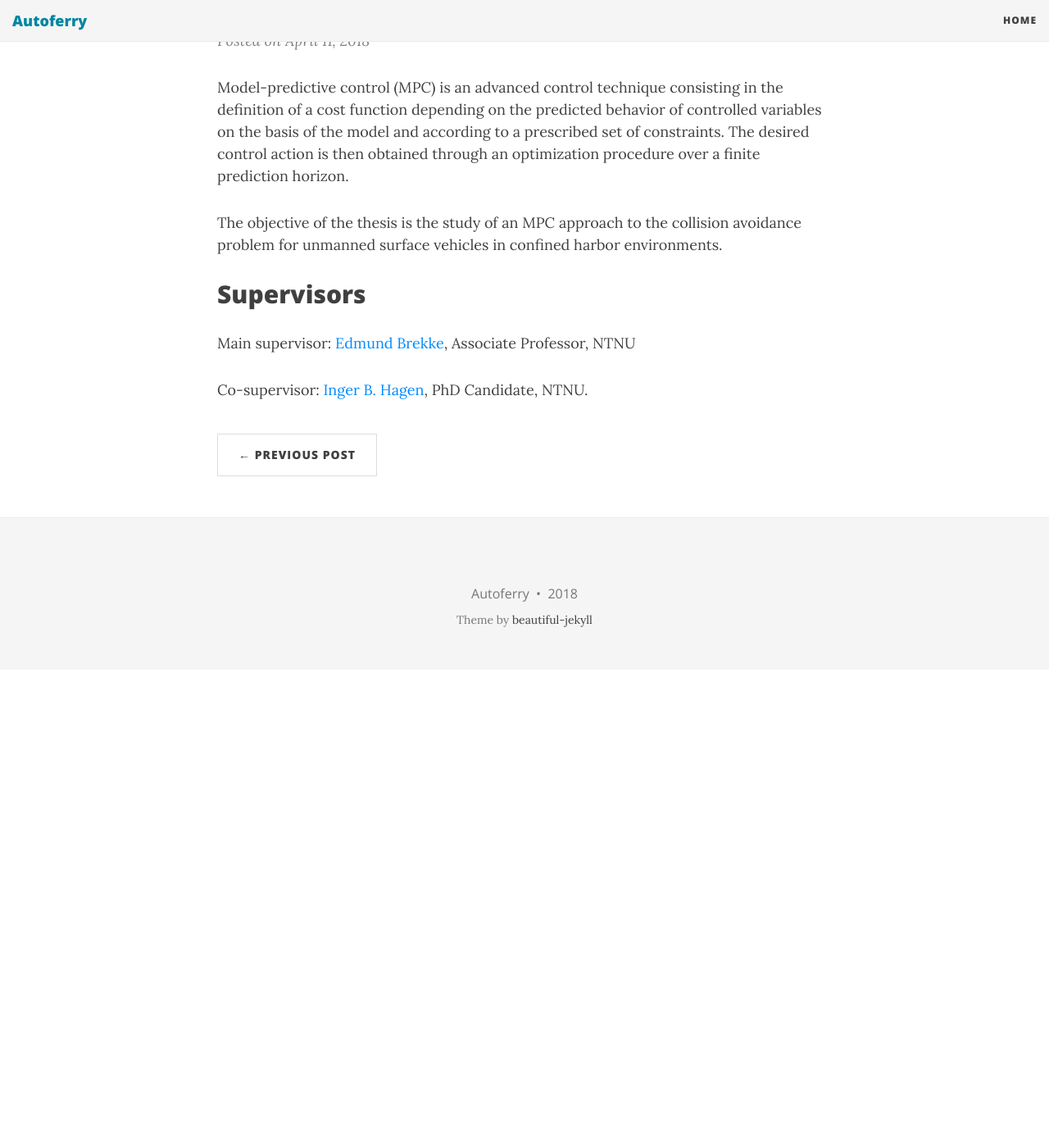
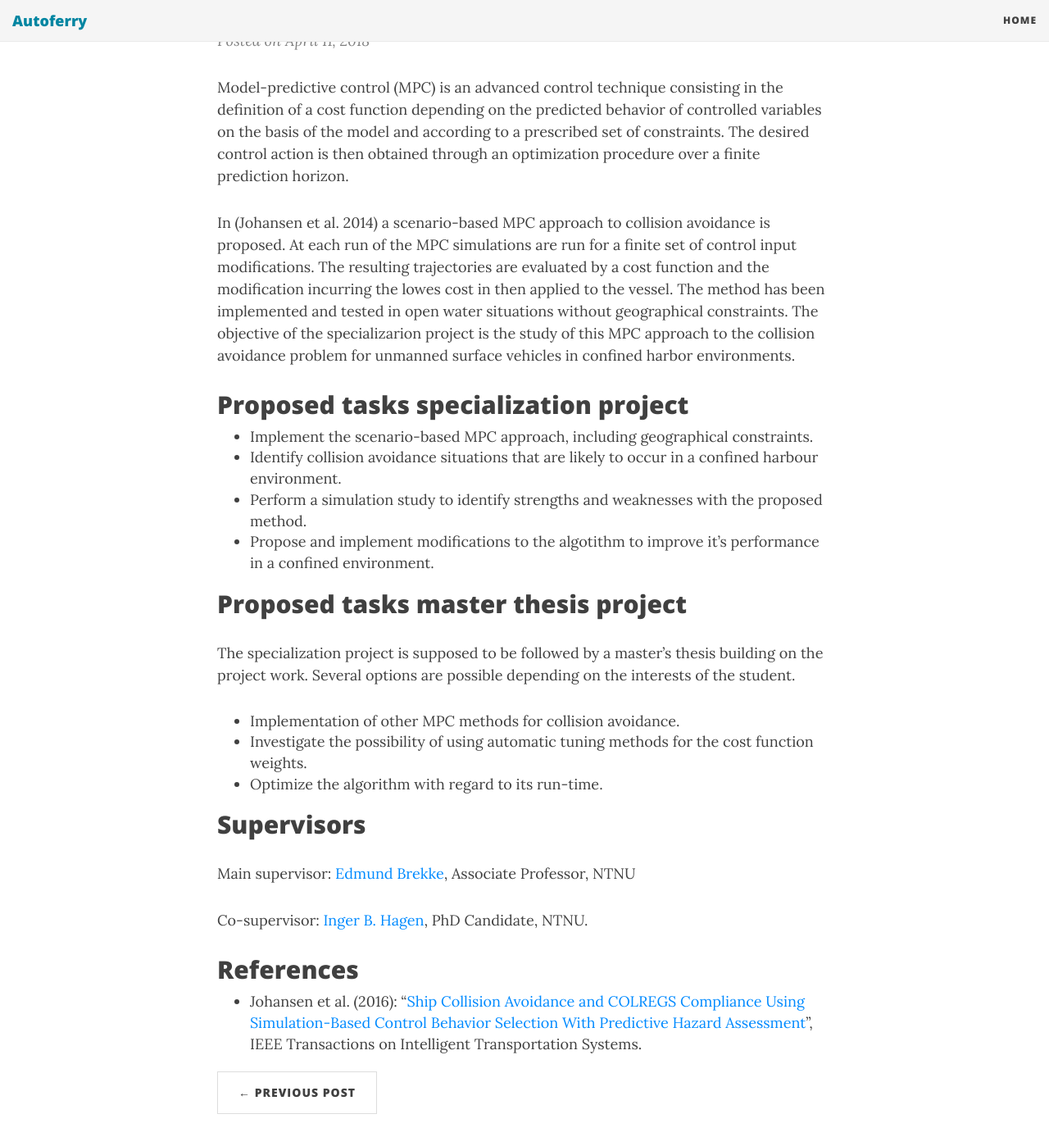
Before and after one commit to autosit/autosit.github.io, a Jekyll site: the page built from _posts/2018-04-11-mpc.md, in a window 1280 px wide and 1400 px high, scrolled down 268 px. Shown: the whole window at 82% size. Built offline with Jekyll 4.4.1, drawn with Linux system fonts in a browser that asks for light colours; nearby versions of some CDN libraries; before the commit the page ends 1085 px from its top, so only the background shows below that.

Commit message:
Elaborate on mpc post

```diff
--- a/_posts/2018-04-11-mpc.md
+++ b/_posts/2018-04-11-mpc.md
@@ -6,7 +6,26 @@ category: COLAV
 ---
 Model-predictive control (MPC) is an advanced control technique consisting in the definition of a cost function depending on the predicted behavior of controlled variables on the basis of the model and according to a prescribed set of constraints. The desired control action is then obtained through an optimization procedure over a finite prediction horizon.
 
-The objective of the thesis is the study of an MPC approach to the collision avoidance problem for unmanned surface vehicles in confined harbor environments.
+In (Johansen et al. 2014) a scenario-based MPC approach to collision avoidance is proposed. At each run of the MPC simulations are run for a finite set of control input modifications. The resulting trajectories are evaluated by a cost function and the modification incurring the lowes cost in then applied to the vessel. The method has been implemented and tested in open water situations without geographical constraints. The objective of the specializarion project is the study of this MPC approach to the collision avoidance problem for unmanned surface vehicles in confined harbor environments.
+
+
+
+## Proposed tasks specialization project
+
+* Implement the scenario-based MPC approach, including geographical constraints.
+* Identify collision avoidance situations that are likely to occur in a confined harbour environment.
+* Perform a simulation study to identify strengths and weaknesses with the proposed method.
+* Propose and implement modifications to the algotithm to improve it's performance in a confined environment.
+
+
+## Proposed tasks master thesis project
+
+The specialization project is supposed to be followed by a master's thesis building on the project work. Several options are possible depending on the interests of the student.
+
+* Implementation of other MPC methods for collision avoidance.
+* Investigate the possibility of using automatic tuning methods for the cost function weights.
+* Optimize the algorithm with regard to its run-time.
+
 
 
 ## Supervisors
@@ -14,3 +33,8 @@ The objective of the thesis is the study of an MPC approach to the collision avo
 Main supervisor: [Edmund Brekke](http://www.ntnu.no/ansatte/edmundfo), Associate Professor, NTNU
 
 Co-supervisor: [Inger B. Hagen](https://www.ntnu.no/ansatte/inger.b.hagen), PhD Candidate, NTNU.
+
+
+## References
+
+* Johansen et al. (2016): “[Ship Collision Avoidance and COLREGS Compliance Using Simulation-Based Control Behavior Selection With Predictive Hazard Assessment](https://ieeexplore.ieee.org/stamp/stamp.jsp?tp=&arnumber=)”, IEEE Transactions on Intelligent Transportation Systems.
```
